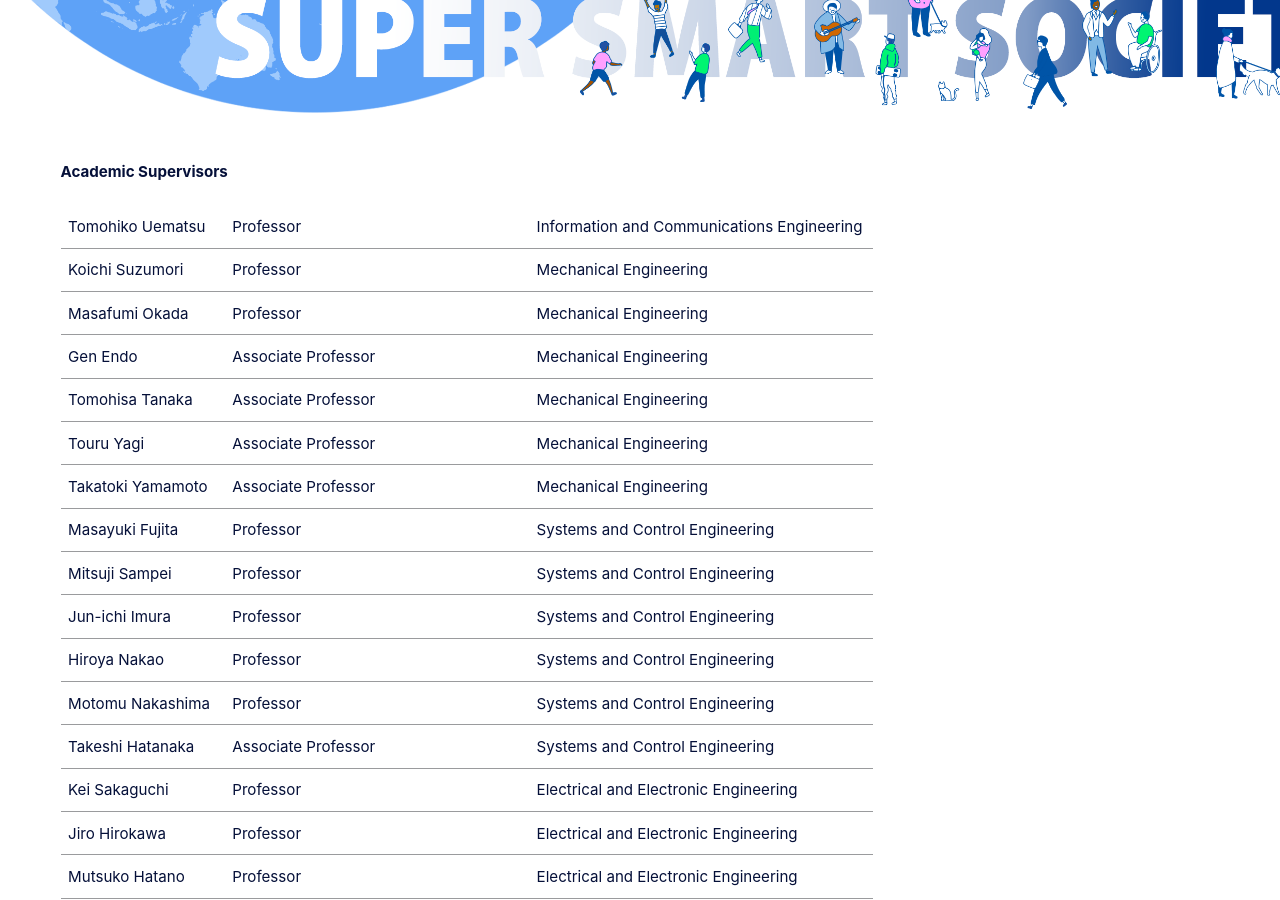
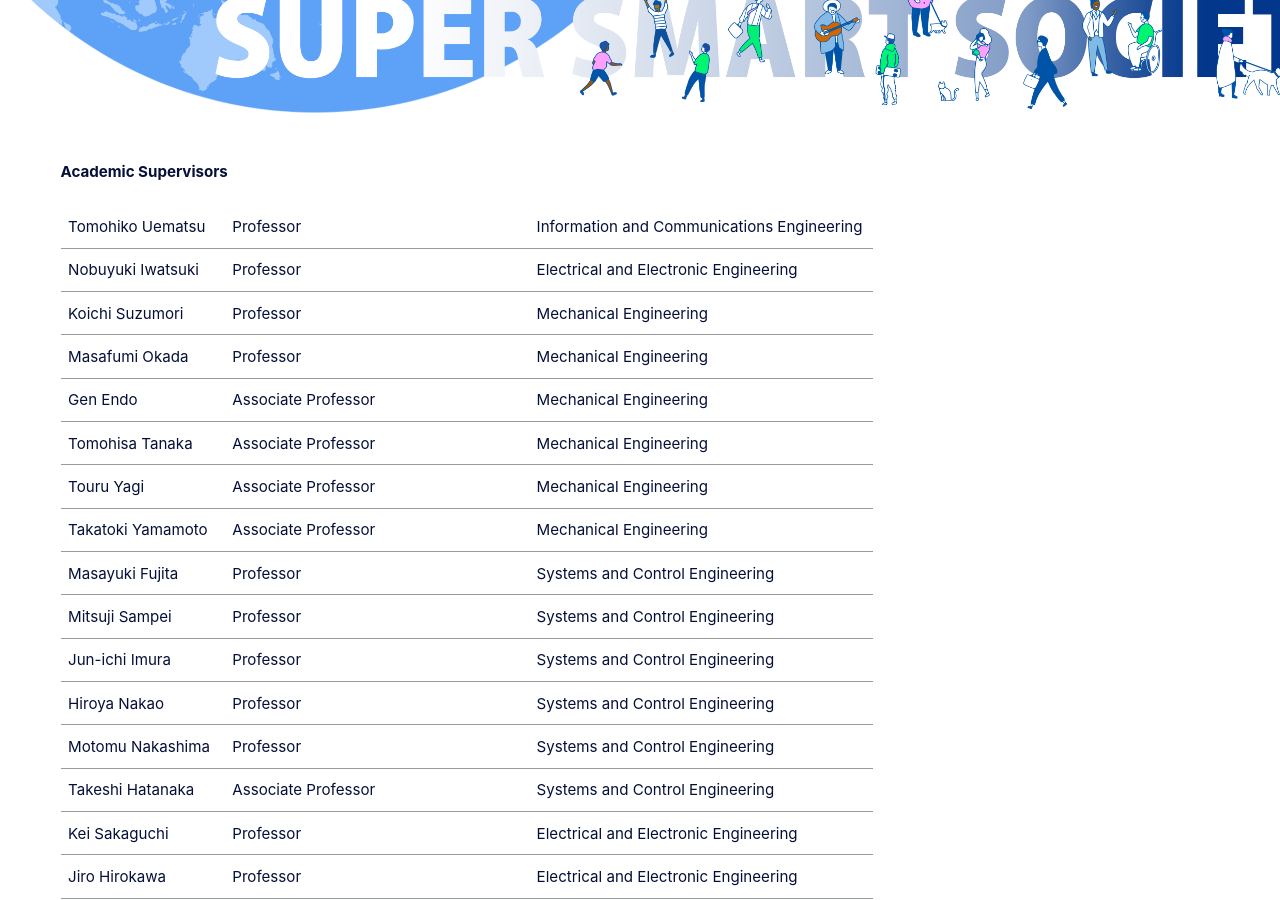
Before and after one commit to fl1d/w0ex.github.io, a Jekyll site: the page built from _pages/faculty_en.md, in a window 1280 px wide and 900 px high, scrolled down 319 px. Built offline with Jekyll 4.4.1, drawn with Linux system fonts in a browser that asks for light colours; cached includes are drawn as plain includes; nearby versions of some CDN libraries.

Commit message:
Update faculty_en.md

```diff
--- a/_pages/faculty_en.md
+++ b/_pages/faculty_en.md
@@ -32,6 +32,7 @@ header:
 **Academic Supervisors**
 
 Tomohiko Uematsu | Professor |Information and Communications Engineering
+Nobuyuki Iwatsuki | Professor|Electrical and Electronic Engineering
 Koichi Suzumori | Professor|Mechanical Engineering
 Masafumi Okada | Professor|Mechanical Engineering
 Gen Endo | Associate Professor|Mechanical Engineering
```
